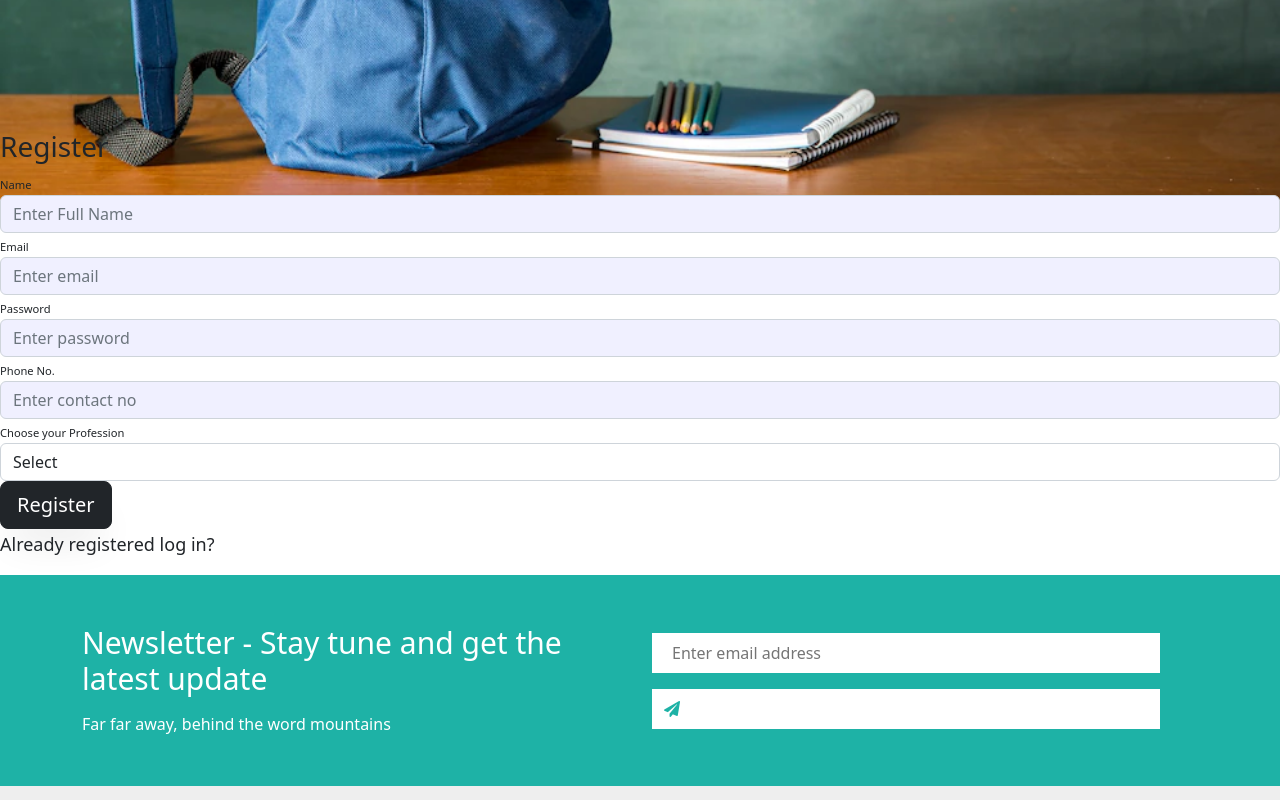
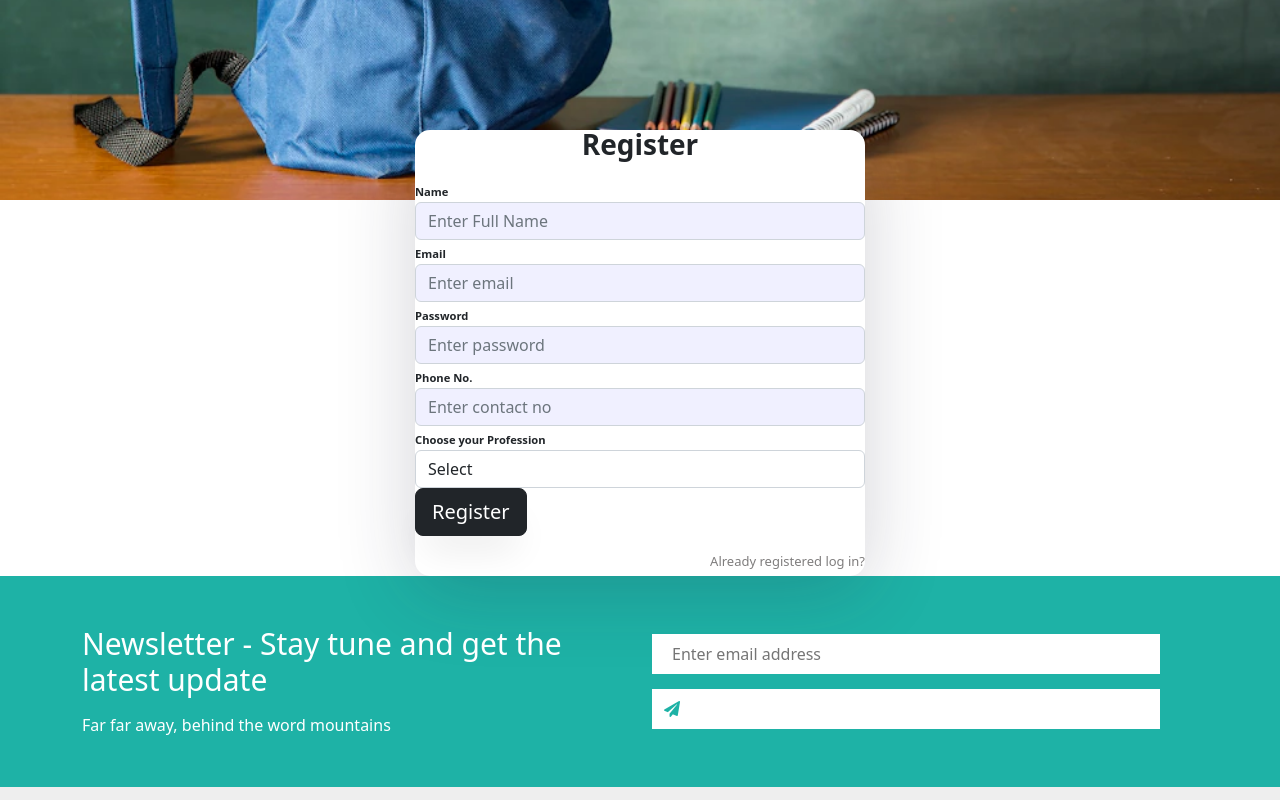
Before and after one commit to LirimMuqolli/Roi-Intership, a React (Create React App) app: page /login in a window 1280 px wide. Shown: the part 600-1400 px from the top of the page. Built offline with nearby package versions, Linux system fonts and the light colour scheme.

Commit message:
update login

```diff
--- /dev/null
+++ b/src/components/login/login.css
@@ -0,0 +1,40 @@
+.outer{
+    display: flex;
+    justify-content: center;
+    flex-direction: column;
+    text-align: left;
+}
+.inner{
+    width: 450px;
+    margin:auto;
+    background-color: #ffffff;
+    box-shadow: 0px 14px 80px rgba(34, 35, 58, 0.2);
+    padding: 40px, 55px, 45px, 55px;
+    border-radius: 15px;
+    transition: all .3s;
+}
+.outer .form-control:focus{
+    border-color: aqua;
+    box-shadow: none;
+}
+.outer h3{
+    font-weight: bold;
+    text-align: center;
+    margin: 0;
+    line-height: 1;
+    padding-bottom: 20px;
+}
+
+label{
+    font-weight: 600;
+}
+
+.forgot-password,
+.forgot-password{
+    text-align: right;
+    font-size: 13px;
+    padding-top: 10px;
+    color:#7f7d7d;
+    margin: 0;
+    cursor: pointer;
+}
--- a/src/components/login/registration.jsx
+++ b/src/components/login/registration.jsx
@@ -2,7 +2,7 @@ import React, { useState } from "react";
 import { Form, Alert } from "react-bootstrap";
 import Login from "../login/login";
 import Back from "../common/back/Back"
-
+import './login.css'
 function Registration() {
   const [name, setName] = useState("");
   const [email, setEmail] = useState("");
@@ -43,7 +43,8 @@ function Registration() {
   return (
     <>
  <Back title='Login' />
-        <div>
+        <div className="outer">
+          <div className="inner">
           {" "}
           {login ? (
             <form onSubmit={handleFormSubmit}>
@@ -107,7 +108,7 @@ function Registration() {
               <button type="submit" className="btn btn-dark btn-lg btn-block">
                 Register
               </button>
-              <p onClick={handleClick} className="forgot-password text-right">
+              <p  onClick={handleClick} className="forgot-password text-right">
                 Already registered{" "}log in?
 
               </p>
@@ -120,6 +121,7 @@ function Registration() {
           ) : (
             <Login />
           )}
+          </div>
         </div>
 
     </>
```
